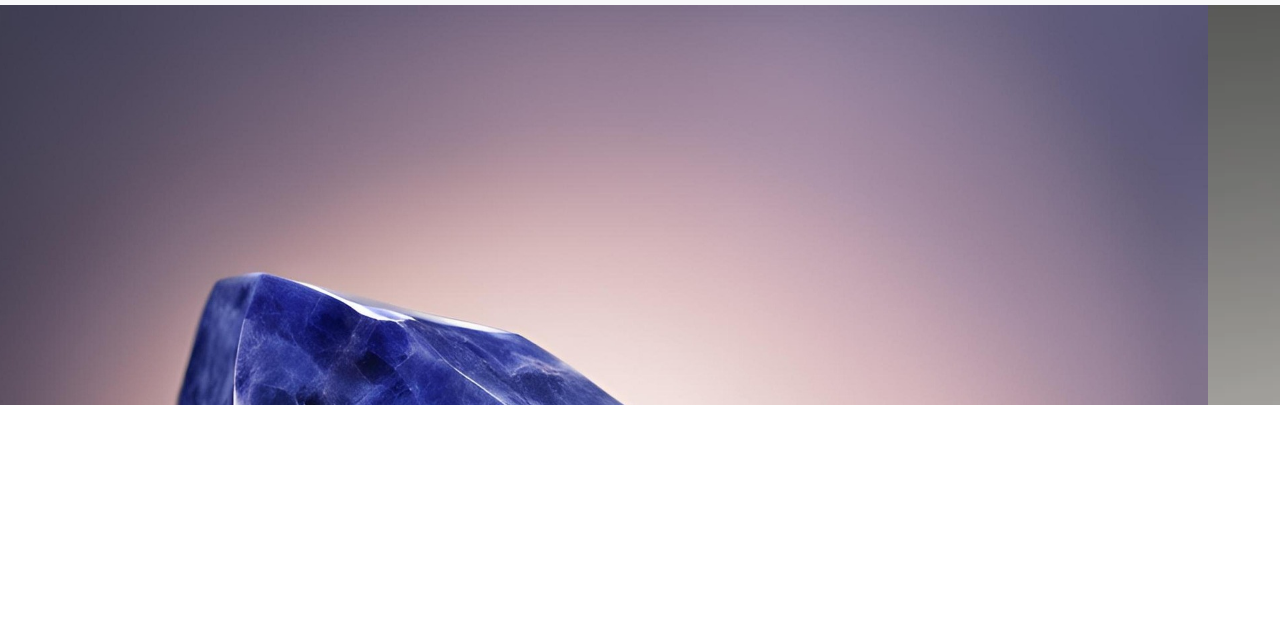
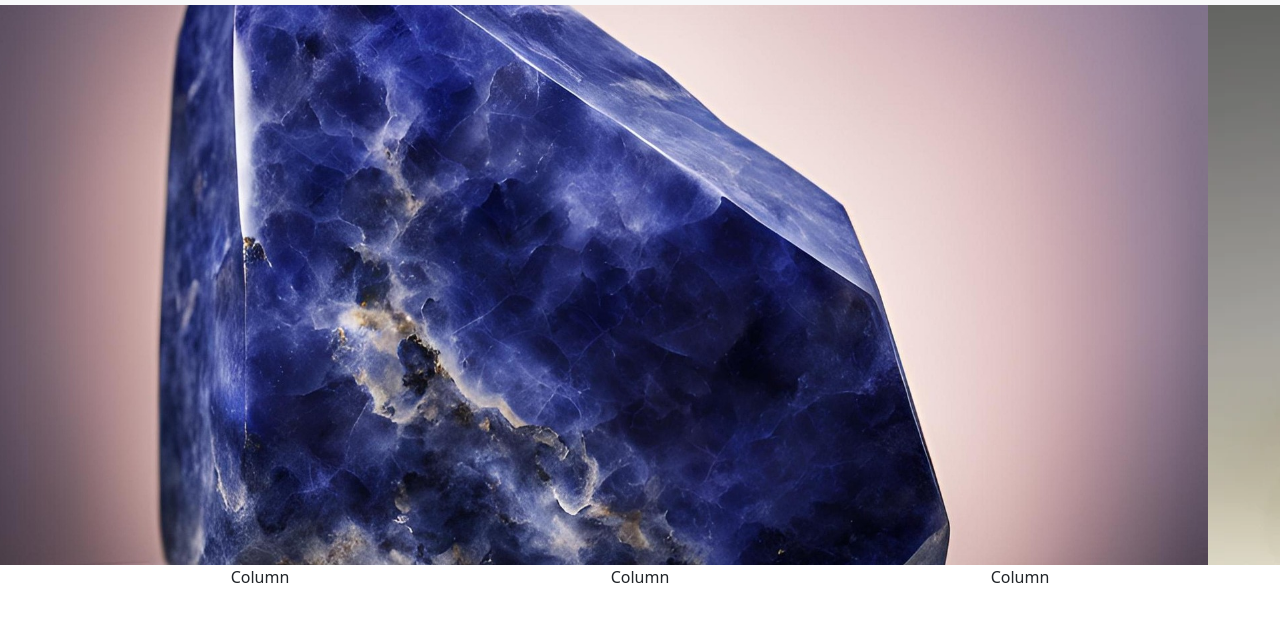
Before and after one commit to ashwani8958/astrologykibaat, a plain HTML site: page index.html in a window 1280 px wide. Shown: the part 51-672 px from the top of the page. Drawn offline with nearby package versions, Linux system fonts and the light colour scheme.

Commit message:
initial grid

```diff
--- a/css/landingpage.css
+++ b/css/landingpage.css
@@ -1,11 +1,6 @@
-.banner-item{
+.banner-img{
     width: 100vw;
-    max-height: 400px;
-}
-
-.banner-img{
-    width: 100%;
-    height: 100%;
+    height: 70vh;
     object-position: center;
     object-fit: cover;
 }
--- a/index.html
+++ b/index.html
@@ -39,20 +39,32 @@
     <!-- Hero section -->
     <div id="carouselExampleSlidesOnly" class="carousel slide" data-bs-ride="carousel">
         <div class="carousel-inner">
-          <div class="carousel-item active banner-item">
+          <div class="carousel-item active">
             <img src="./assets/gemstone.jpg" class="d-block banner-img" alt="banner">
           </div>
-          <div class="carousel-item banner-item">
+          <div class="carousel-item">
             <img src="./assets/ring.webp" class="d-block banner-img" alt="banner">
           </div>
-          <div class="carousel-item banner-item">
+          <div class="carousel-item">
             <img src="./assets/pandent.png" class="d-block banner-img" alt="banner">
           </div>
         </div>
     </div>
 
     <!-- Main Body -->
-
+    <div class="container text-center">
+        <div class="row">
+          <div class="col">
+            Column
+          </div>
+          <div class="col">
+            Column
+          </div>
+          <div class="col">
+            Column
+          </div>
+        </div>
+      </div>
     <script src="https://cdn.jsdelivr.net/npm/bootstrap@5.3.5/dist/js/bootstrap.bundle.min.js" integrity="sha384-k6d4wzSIapyDyv1kpU366/PK5hCdSbCRGRCMv+eplOQJWyd1fbcAu9OCUj5zNLiq" crossorigin="anonymous"></script>
 </body>
 </html>
```
